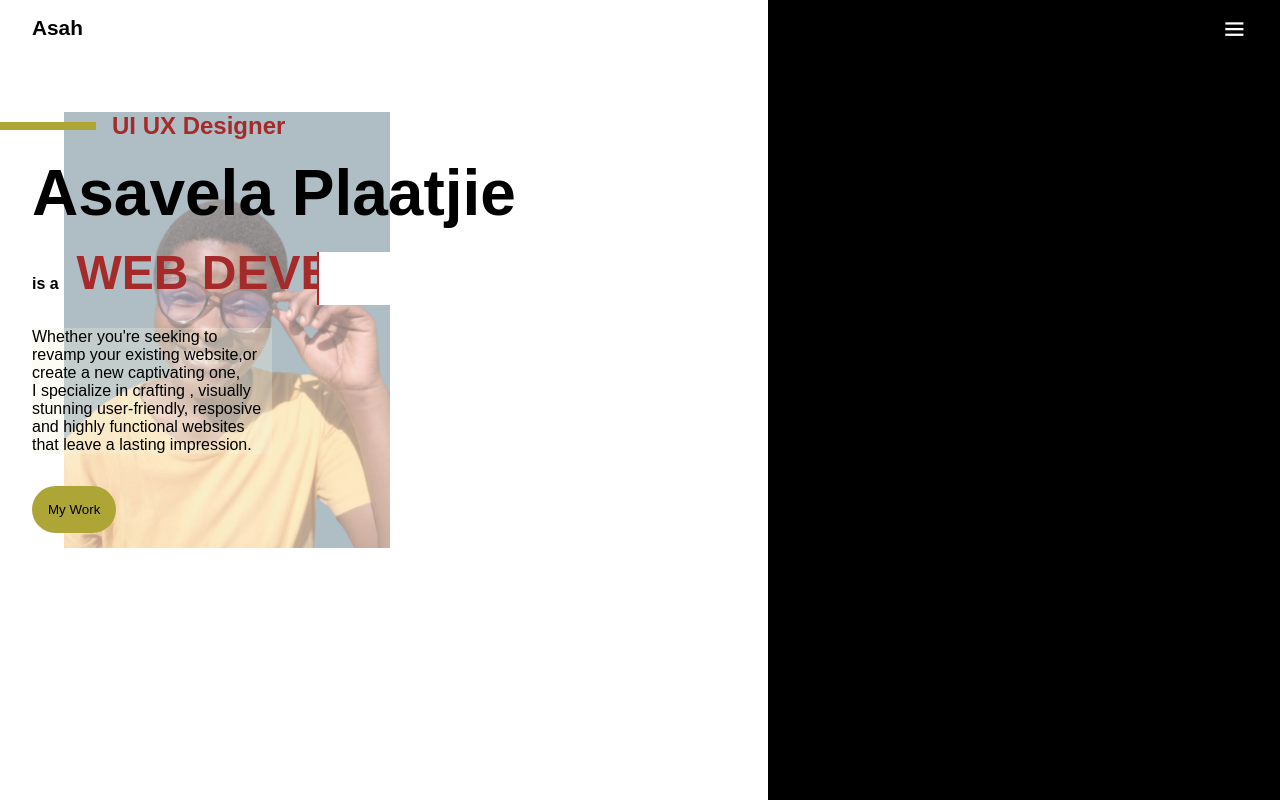
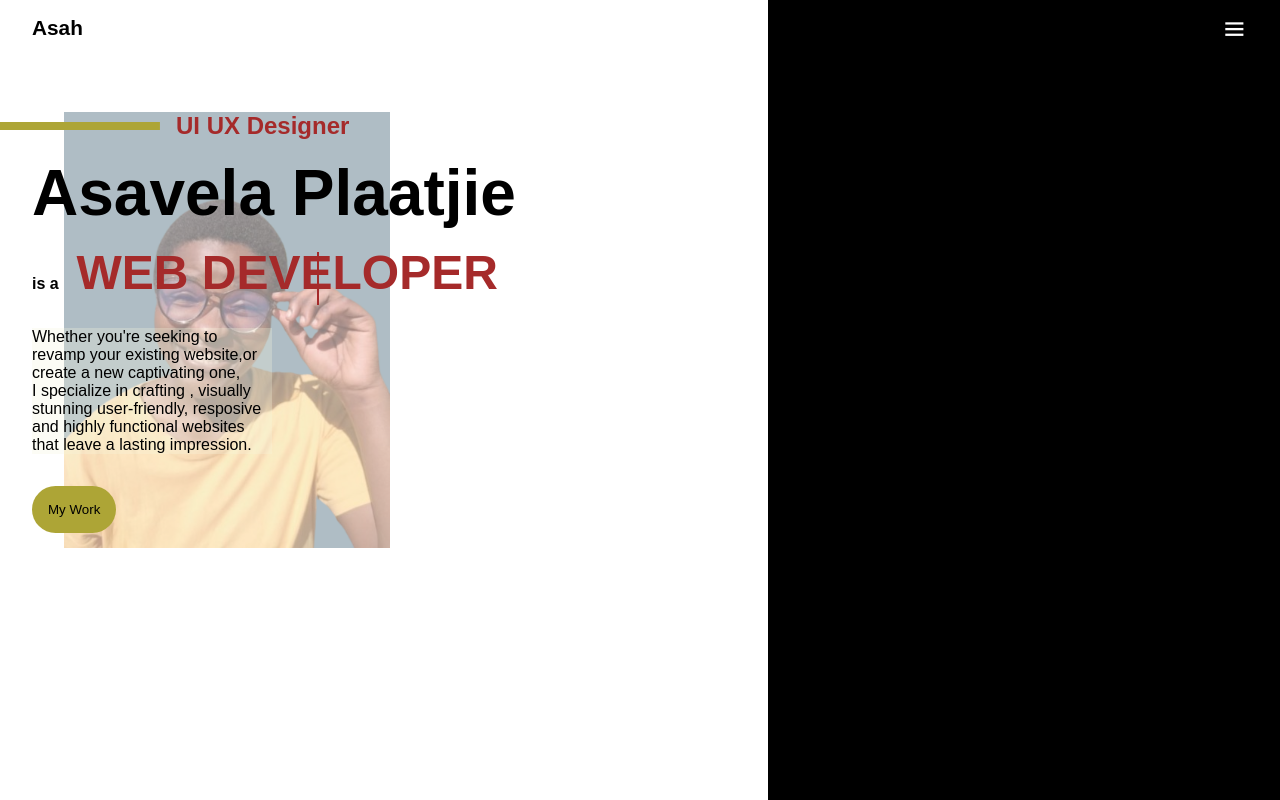
Before and after one commit to Asavela02/Asavela-Plaatjie-Portfolio, a plain HTML site: page index.html in a window 1280 px wide. Shown: the top 800 px of the page. Drawn offline with nearby package versions, Linux system fonts and the light colour scheme.

Commit message:
Update styles.css

```diff
--- a/styles.css
+++ b/styles.css
@@ -80,6 +80,7 @@ ul {
 }
 .hero-content .import {
     font-size: 4rem;
+	color: var(--color-2);
 
 }
 .h1-span-1 {
@@ -100,7 +101,7 @@ ul {
     left: 0;
     top: 0.4rem;
     height: 100%;
-    width: 20rem;
+    width: fit-content;
     background-color: white;
     border-left: 2px solid brown;
     animation: animate 4s steps(14) infinite;
@@ -115,7 +116,7 @@ ul {
     }
 }
 .hero-content h2 {
-    margin-left: 5rem;
+    margin-left: 9rem;
     position: relative;
     color: brown;
     text-align: right;
```
